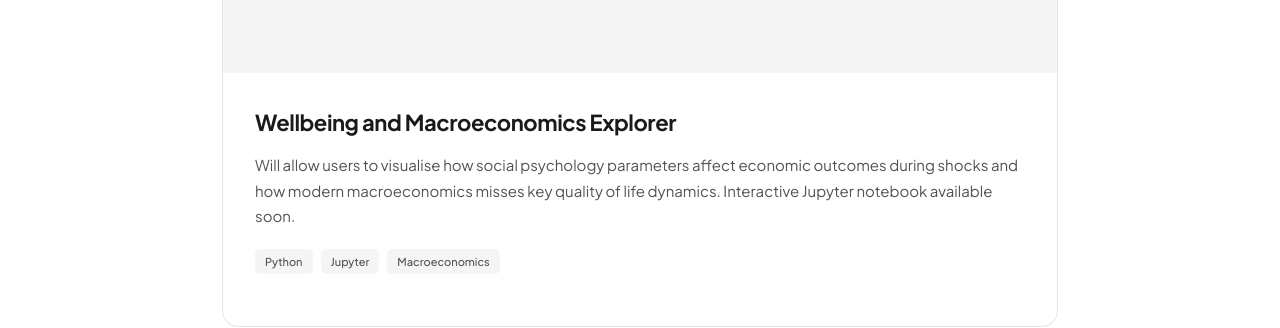
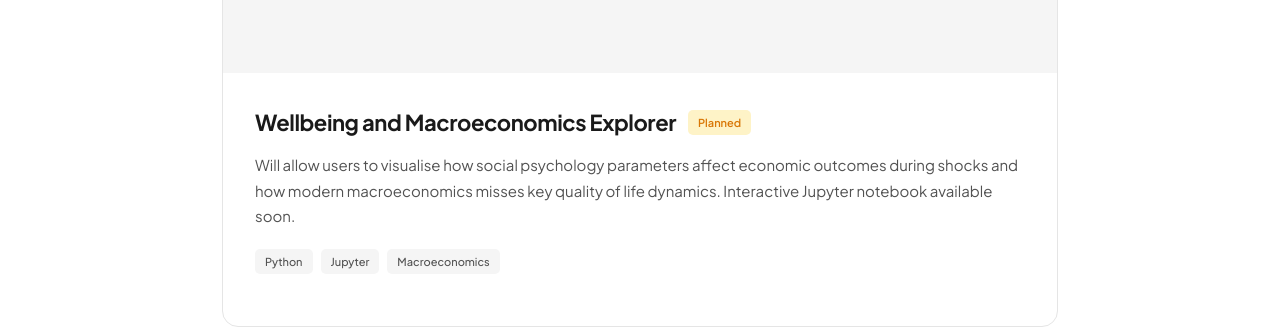
Before and after one commit to conway1521/conway1521.github.io, a Jekyll site: the page built from applied.html, in a window 1280 px wide and 900 px high, scrolled down 952 px. Shown: the part 199-527 px from the top of the window. Built offline with Jekyll 4.4.1, drawn with Linux system fonts in a browser that asks for light colours.

Commit message:
Add Planned tag back to Wellbeing Explorer card

```diff
--- a/applied.html
+++ b/applied.html
@@ -37,7 +37,10 @@ title: Applied
     <article class="applied-card">
         <div class="applied-card-image">Screenshot placeholder</div>
         <div class="applied-card-content">
-            <h3 class="applied-card-title">Wellbeing and Macroeconomics Explorer</h3>
+            <div style="display: flex; align-items: center; gap: 12px; margin-bottom: 12px;">
+                <h3 class="applied-card-title" style="margin-bottom: 0;">Wellbeing and Macroeconomics Explorer</h3>
+                <span class="tool-status dev">Planned</span>
+            </div>
             <p class="applied-card-description">Will allow users to visualise how social psychology parameters affect economic outcomes during shocks and how modern macroeconomics misses key quality of life dynamics. Interactive Jupyter notebook available soon.</p>
             <div class="applied-card-meta">
                 <span class="project-tag">Python</span>
```
